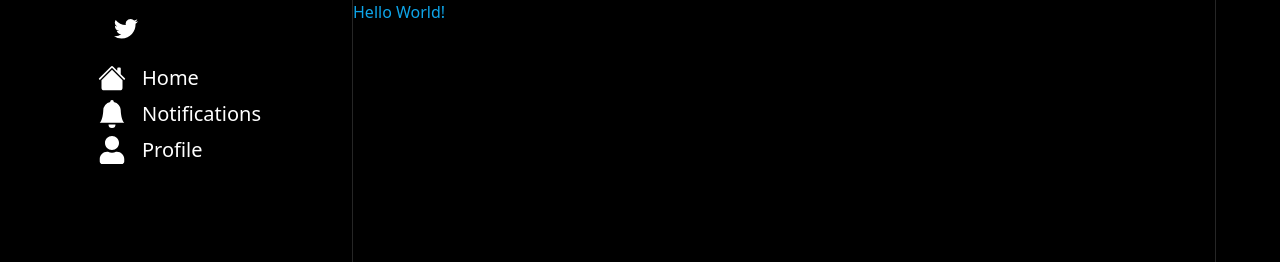
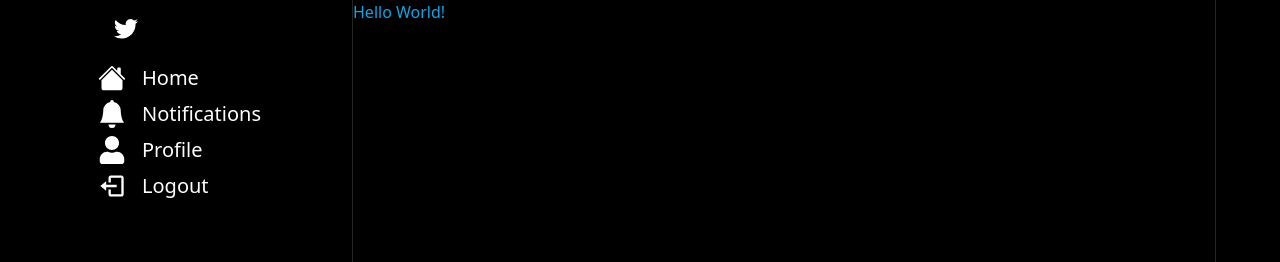
Before and after one commit to michaelorina/fullstack-twitter-clone, a Next.js app: page / in a window 1280 px wide. Shown: the top 262 px of the page. Built offline with nearby package versions, Linux system fonts and the light colour scheme.

Commit message:
add logout icon

```diff
--- a/components/layout/Sidebar.tsx
+++ b/components/layout/Sidebar.tsx
@@ -2,6 +2,7 @@ import {BsBellFill, BsHouseFill} from 'react-icons/bs';
 import {FaUser} from 'react-icons/fa';
 import SidebarLogo from './SidebarLogo';
 import SidebarItem from './SidebarItem';
+import {BiLogOut} from 'react-icons/bi';
 
 const Sidebar = () => {
 
@@ -35,6 +36,7 @@ const Sidebar = () => {
                             icon={item.icon}
                         />
                     ))}
+                    <SidebarItem onClick={()=> {}} icon ={BiLogOut} label="Logout"/>
                 </div>
             </div>
         </div>
```
